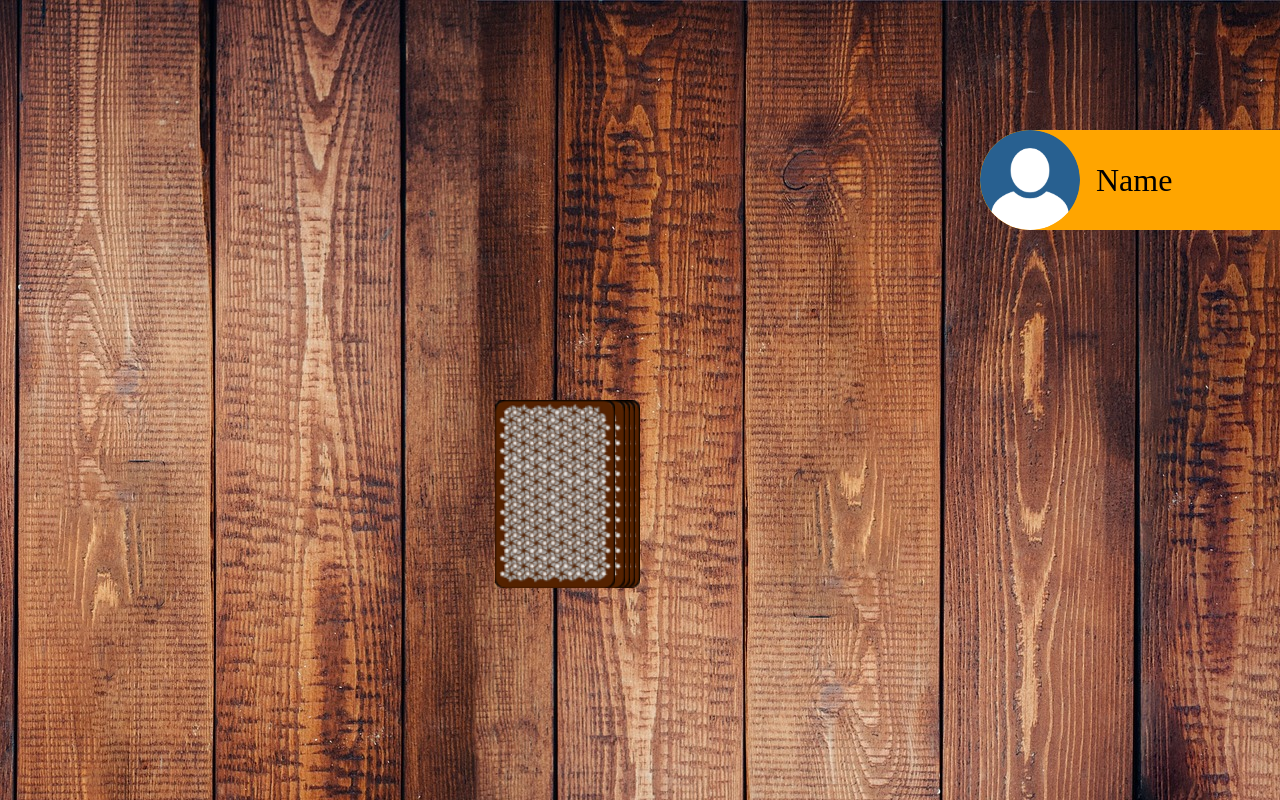
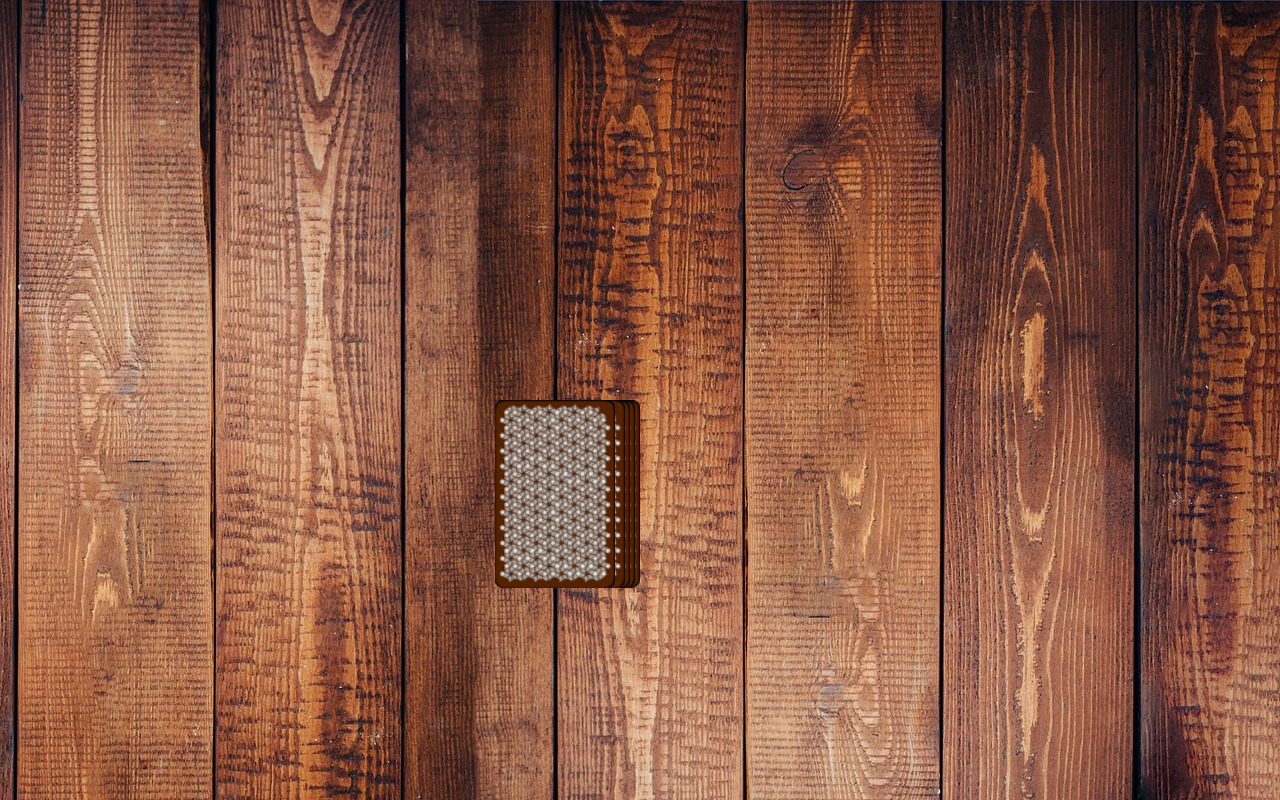
Before and after one commit to WladislavBender/Ring-of-Fire, an Angular app: page /game in a window 1280 px wide. Built offline with nearby package versions, Linux system fonts and the light colour scheme.

Commit message:
quicksave

```diff
--- a/src/app/game/game.component.html
+++ b/src/app/game/game.component.html
@@ -1,4 +1,13 @@
-<app-player style="top: 130px;" class="player-position"></app-player>
+
+
+
+
+
+
+
+
+
+<app-player *ngFor="let player of game.players; let i = index" [ngStyle]="{'top.px': 100 + (i * 100)}" class="player-position"></app-player>
 
 <div class="field">
 
```
